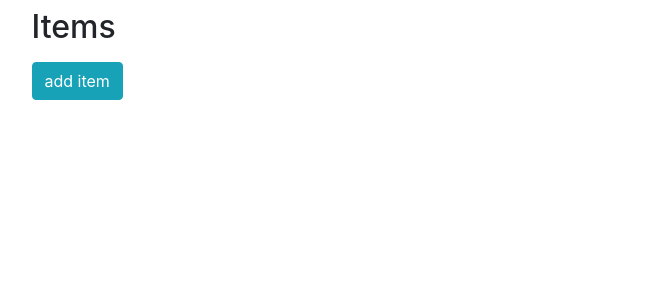
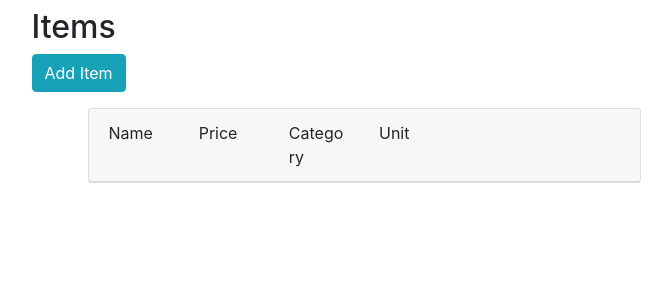
Before and after one commit to KamilKulerz/order_management, a Django app: page /items/ in a window 1280 px wide. Shown: the part 56-356 px from the top of the page, without its empty margins (296-968 px from the left). Run offline with Django 3.2, Linux system fonts and the light colour scheme; data that the repository does not hold is empty; some libraries are stand-ins or nearby versions.

Commit message:
add header & update layout

```diff
--- a/orders_app/templates/orders_app/item_list.html
+++ b/orders_app/templates/orders_app/item_list.html
@@ -2,15 +2,46 @@
 
 {% block content %}
     <h2>Items</h2>
+    <a href="{% url 'orders_app:items-add' %}" class="btn btn-info" role="button">Add Item</a>
     <ul>
+        <div class="card m-3">
+            <div class="card-header">
+                <div class="row">
+                    <div class="col-2">Name</div>
+                    <div class="col-2">Price</div>
+                    <div class="col-2">Category</div>
+                    <div class="col-2">Unit</div>
+                    <div class="col-2 d-flex justify-content-end"></div>
+                    <div class="col-2 d-flex justify-content-end"></div>
+                </div>
+            </div>
+        </div>
+
         {% for item in object_list %}
             <div class="card m-3">
                 <div class="card-body">
                     <div class="row">
-                        <div class="col-3">Name: {{ item.name }}</div>
-                        <div class="col-3">Price: {{ item.price }}</div>
-                        <div class="col-3">Category: {{ item.category }}</div>
-                        <div class="col-3">Unit: {{ item.unit }}</div>
+                        <div class="col-2">
+                            {{ item.name }}
+                        </div>
+                        <div class="col-2">
+                            {{ item.price }}
+                        </div>
+                        <div class="col-2">
+                            {{ item.category }}
+                        </div>
+                        <div class="col-2">
+                            {{ item.unit }}
+                        </div>
+                        <div class="col-2 d-flex justify-content-end">
+
+                            <a class="btn btn-info" role="button" href="{{ item.get_update_url }}">Edit</a>
+                        </div>
+                        <div class="col-2 d-flex justify-content-end">
+
+                            <a class="btn btn-danger" role="button" href="{{ item.get_delete_url }}">Delete</a>
+                        </div>
+
                     </div>
 
                 </div>
@@ -18,5 +49,5 @@
             </div>
         {% endfor %}
     </ul>
-    <a href="{% url 'orders_app:items-add' %}" class="btn btn-info" role="button">add item</a>
+
 {% endblock %}
```
